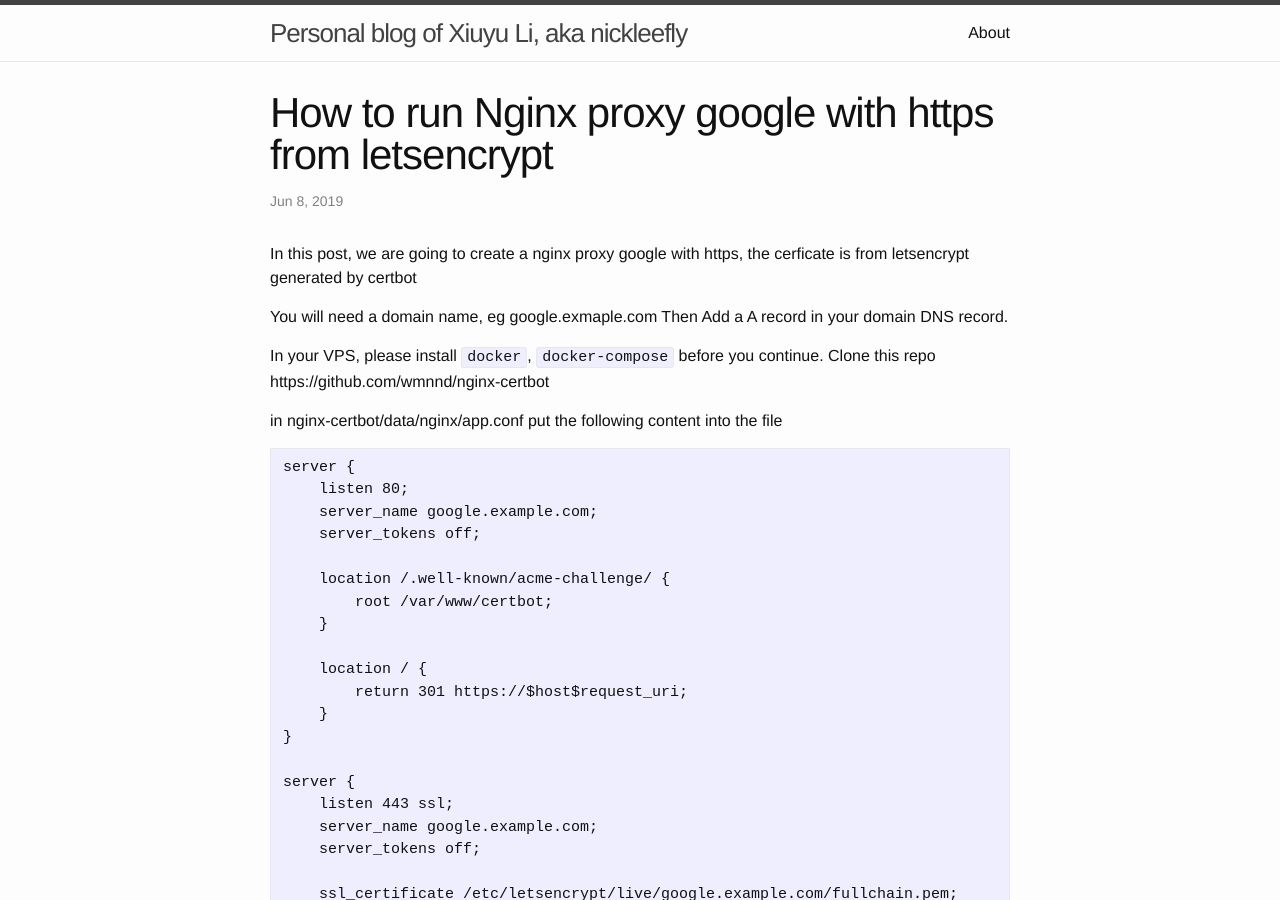
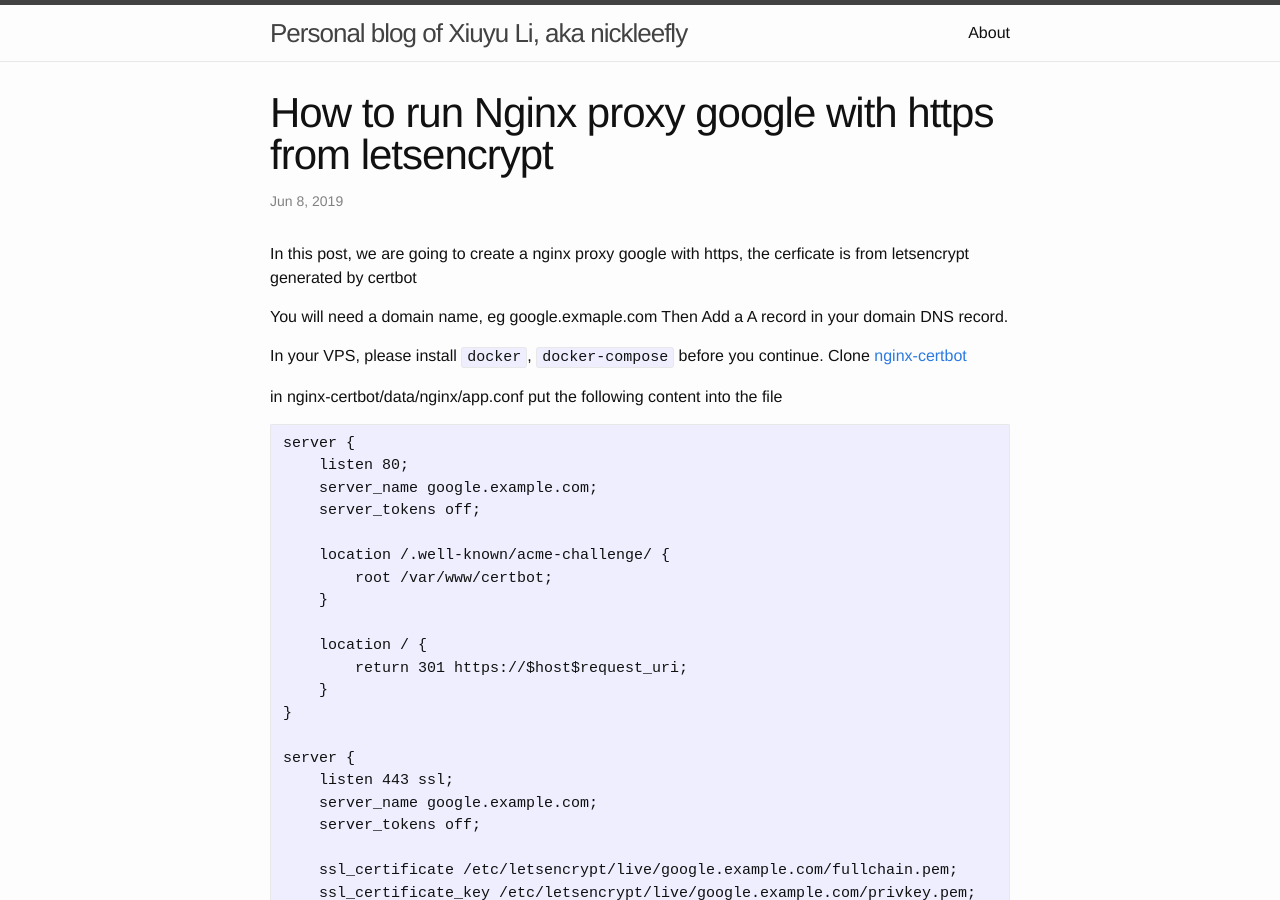
Before and after one commit to nickleefly/nickleefly.github.io, a Jekyll site: the page built from _posts/2019-06-08-nginx-proxy-google-with-https.md, in a window 1280 px wide and 900 px high. Built offline with Jekyll 4.4.1, drawn with Linux system fonts in a browser that asks for light colours; comment, search, counter and statistics services are not loaded; part of the change alters nothing that is shown.

Commit message:
update link

```diff
--- a/_posts/2019-06-08-nginx-proxy-google-with-https.md
+++ b/_posts/2019-06-08-nginx-proxy-google-with-https.md
@@ -12,7 +12,7 @@ You will need a domain name, eg google.exmaple.com
 Then Add a A record in your domain DNS record.
 
 In your VPS, please install `docker`, `docker-compose` before you continue.
-Clone this repo https://github.com/wmnnd/nginx-certbot
+Clone [nginx-certbot][1]
 
 in nginx-certbot/data/nginx/app.conf
 put the following content into the file
@@ -72,6 +72,7 @@ Now check your google.example.com
 
 
 More information, please refer to [Nginx and Let’s Encrypt with Docker in Less Than 5 Minutes
-][1]
+][2]
 
-[1]: https://medium.com/@pentacent/nginx-and-lets-encrypt-with-docker-in-less-than-5-minutes-b4b8a60d3a71
+[1]: https://github.com/wmnnd/nginx-certbot
+[2]: https://medium.com/@pentacent/nginx-and-lets-encrypt-with-docker-in-less-than-5-minutes-b4b8a60d3a71
```
